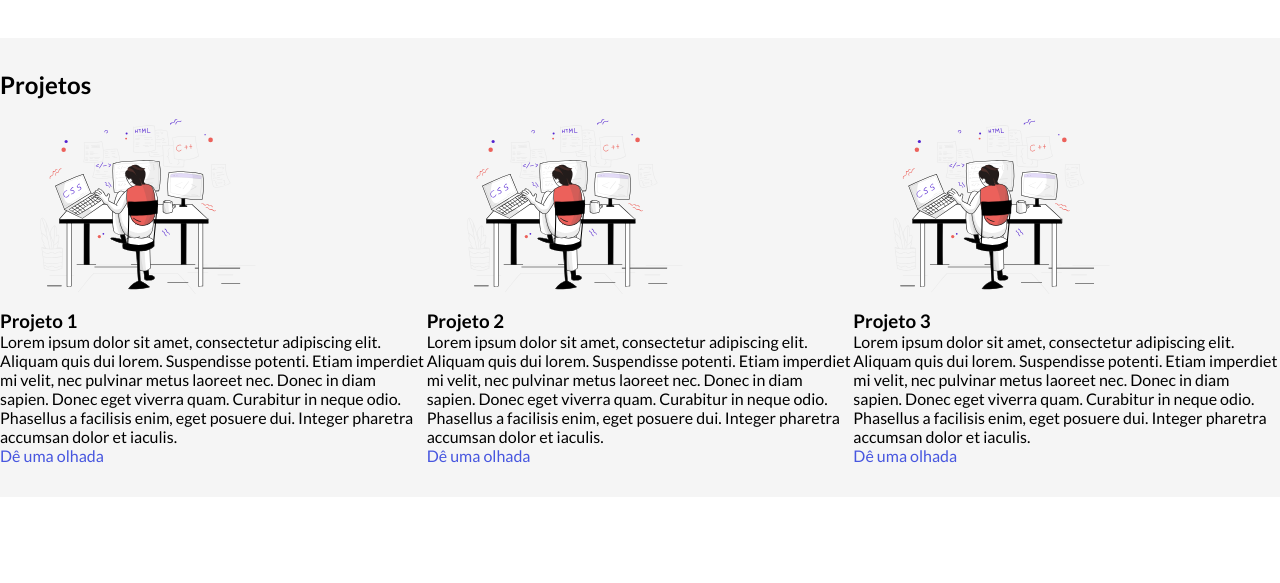
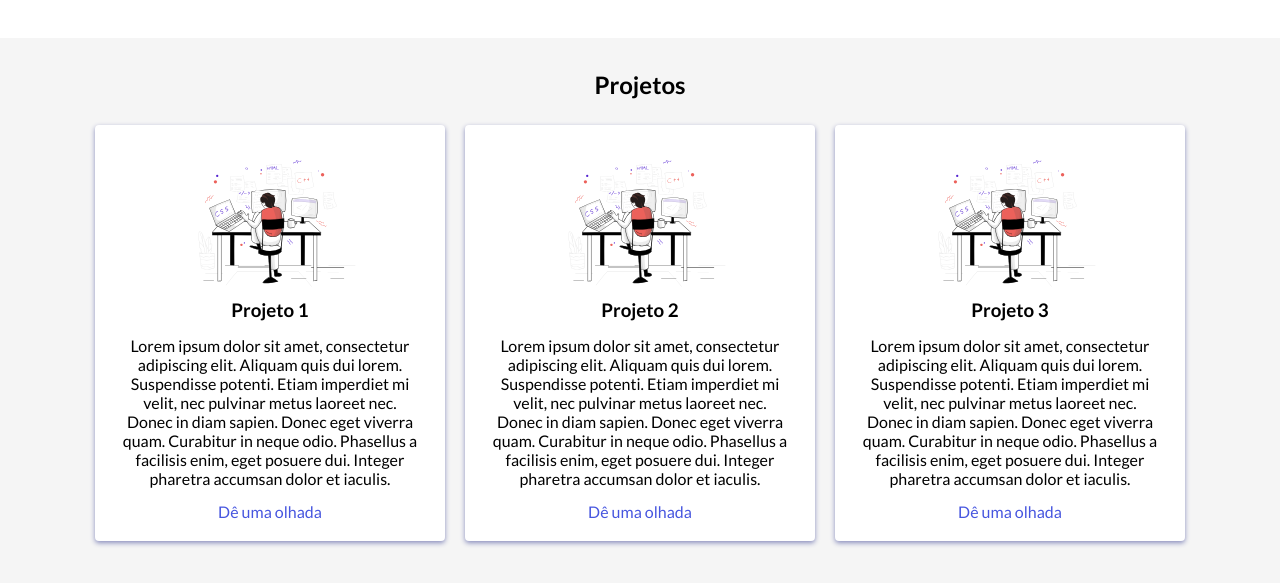
Before and after one commit to fascarii/site-portfolio, a plain HTML site: page meu-site-portfolio/index.html in a window 1280 px wide. Shown: the part 1282-1865 px from the top of the page. Before the commit the page ends 1779 px from the top, so only its background shows below. Drawn offline with nearby package versions, Linux system fonts and the light colour scheme; a script that the page names is missing.

Commit message:
estilo seção de projetos

```diff
--- a/meu-site-portfolio/assets/css/styles.css
+++ b/meu-site-portfolio/assets/css/styles.css
@@ -16,34 +16,29 @@
     --bottom-margin-2: 1rem;
     --line-height: 1.5rem;
     --transition: 0.3s;
+    --card-border-radius: 4px;
 }
-
 @media screen and (max-width: 420px) {
     .hero img {
         height: 37.5rem;
         width: 23rem;
     }
-
     .bio {
         width: 18.3rem;
     }
-
     .project-container {
         width: 17.875rem;
     }
-
     .contact-form-container {
         max-width: 17.75rem;
     }
 }
-
 
 /*Fim das Variáveis CSS*/
 
 html {
     scroll-behavior: smooth;
 }
-
 
 /*Reset CSS*/
 
@@ -52,24 +47,19 @@ html {
     padding: 0;
     box-sizing: border-box;
 }
-
 ul {
     list-style-type: none;
 }
-
 a {
     text-decoration: none;
     color: var(--primary-color);
 }
-
 a:hover {
     color: var(--secondary-color);
 }
-
 body {
     font-family: var(--font-family);
 }
-
 
 /*position:sticky, mantém a barra de navegação fixa no topo
 z-index:1, mantém a barra acima dos demais elementos na página*/
@@ -86,30 +76,24 @@ nav {
     background-color: var(--bg-color);
     box-shadow: 0 3px 5px rgba(84, 74, 143, 0.1);
 }
-
 nav h1 {
     color: var(--primary-color);
 }
-
 nav a {
     color: var(--primary-color);
     transition: var(--transition);
 }
-
 nav a:hover {
     color: var(--secondary-color);
     border-bottom: 1px solid var(--secondary-color);
 }
-
 nav ul {
     display: flex;
     gap: 1.9rem;
 }
-
 nav ul li {
     font-weight: var(--bold-font);
 }
-
 .burger-menu {
     color: var(--primary-color);
     font-size: 2rem;
@@ -118,7 +102,6 @@ nav ul li {
     cursor: pointer;
     display: none;
 }
-
 .hero {
     display: flex;
     align-items: center;
@@ -127,76 +110,87 @@ nav ul li {
     max-width: 68.75rem;
     margin: auto;
 }
-
 .hero img {
     height: 37.5rem;
     width: 37.5rem;
 }
-
 .bio {
     width: 25rem;
     padding: 0.625rem;
-    border-radius: 6px;
-    box-shadow: 0 2px 15px 2px var(--primary-shadow);
+    border-radius: var(--card-border-radius);
+    box-shadow: 0px 5px 6px var(--primary-shadow);
 }
-
 .bio h1 {
     margin-bottom: var(--bottom-margin);
 }
-
 .bio p {
     line-height: var(--line-height);
     padding: 0.3rem 0;
 }
 .mais-sobre {
-	background-color:var(--bg-color);
+    background-color: var(--bg-color);
     padding: 1rem 6rem;
 }
-
-.mais-sobre h2{
+.mais-sobre h2 {
     margin-bottom: var(--bottom-margin);
     text-align: center;
 }
-
 .mais-sobre p {
     line-height: var(--line-height);
     padding: 0.4rem;
 }
-
-.skills{
+.skills {
     max-width: 68.75rem;
     margin: auto;
     text-align: center;
     margin-top: 2.5rem;
 }
-
-.skill-header{
+.skill-header {
     margin-bottom: 1rem;
-
 }
-
-.skills-wrapper img{
+.skills-wrapper img {
     padding: 1.25rem;
-
 }
-
-.icon{
+.icon {
     width: 11.875rem;
     height: 11.25rem;
 }
-.projects{
-	background-color:var(--bg-color);
+.projects {
+    background-color: var(--bg-color);
     padding: 32px 0;
     margin-top: 2rem;
 }
-
-.project-pic{
+.project-pic {
     width: 65%;
     height: 60%;
 }
-
-.projects-container{
-	display:flex;
-	align-items:center;
+.projects-container {
+    display: flex;
+    align-items: center;
     justify-content: center;
 }
+.projects-title {
+    text-align: center;
+    margin-bottom: 1rem;
+}
+.project-container {
+    text-align: center;
+    width: 21.875rem;
+    padding: 1rem;
+}
+.project-container p {
+    padding: 0.4rem;
+}
+.project-title {
+    margin-bottom: var(--bottom-margin);
+}
+.project-details {
+    margin-bottom: var(--bottom-margin);
+}
+.project-card {
+    background-color: #ffffff;
+    border-radius: var(--card-border-radius);
+    box-shadow: 0 2px 5px var(--primary-shadow);
+    padding: 20px;
+    margin: 10px;
+}
```
Lines whose indentation alone changed are shown as unchanged.
